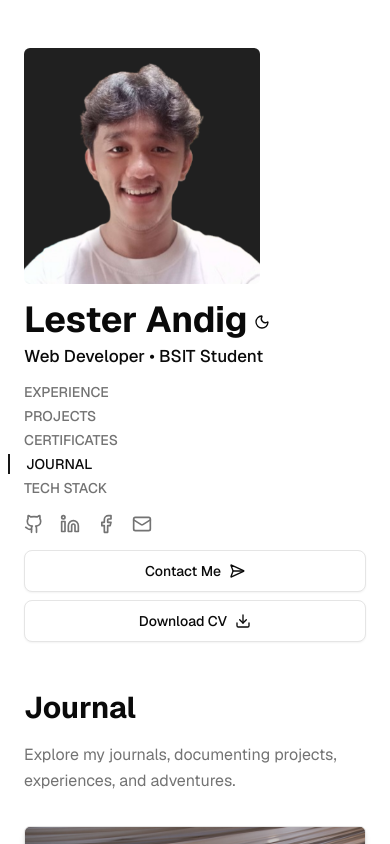
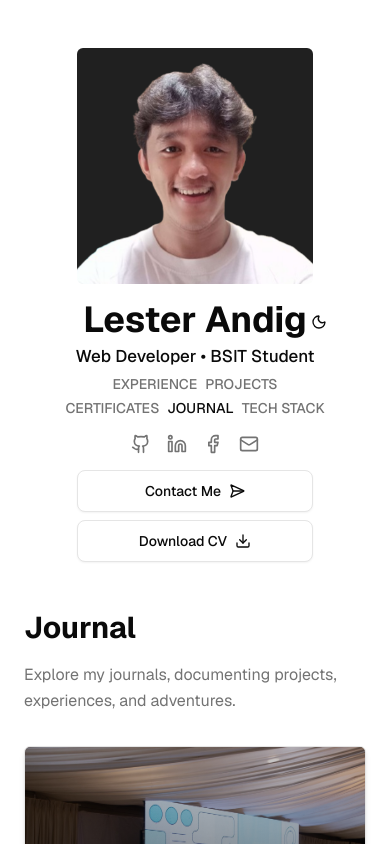
Before and after one commit to RANDAAAALL/v4-portfolio, a Next.js app: page /journal in a window 390 px wide. Shown: the top 844 px of the page. Built offline with nearby package versions, Linux system fonts and the light colour scheme.

Commit message:
refactor: added new dependency, replace old cv and enhanced mobile and desktop ui responsiveness.

```diff
--- a/package.json
+++ b/package.json
@@ -81,6 +81,7 @@
     "@types/node": "^20",
     "@types/react": "19.2.7",
     "@types/react-dom": "19.2.3",
+    "baseline-browser-mapping": "^2.9.19",
     "eslint": "^9",
     "eslint-config-next": "16.0.8",
     "tailwindcss": "^4",
--- a/src/app/certificates/page.tsx
+++ b/src/app/certificates/page.tsx
@@ -24,28 +24,28 @@ export default function Certificates() {
           {/* Left Sidebar */}
           <div className="lg:col-span-4 space-y-4">
             <ImagePreviewContent />
-            <div className="mb-3">
-              <div className="flex items-start justify-between">
+            <div className="mb-1 md:mb-3">
+              <div className="flex items-center justify-center md:items-start md:justify-between">
                 <div>
                   <h1 className="text-4xl font-bold text-foreground mb-1 relative">
                     Lester Andig
                     <ThemeToggle
-                      style="absolute top-3.5 -right-5.5"
+                      style="absolute top-3.5 -right-5"
                       iconStyle="h-4 w-4"
                     />
                   </h1>
                 </div>
               </div>
-              <p className="text-[17px] font-medium text-foreground ">
+              <p className="text-[17px] text-center md:text-start font-medium text-foreground ">
                 Web Developer<span> • </span>BSIT Student
               </p>
             </div>
 
             <Navigation />
             <SocialLinks />
-            <div className="flex flex-col space-y-2 w-auto sm:w-53">
+            <div className="flex items-center flex-col space-y-2 md:items-start">
               <ContactForm>
-                <Button variant="outline" className="py-5 cursor-default">
+                <Button variant="outline" className="w-59 md:w-53 py-5 cursor-default">
                   Contact Me
                   <SendHorizonalIcon className="h-4 w-4" />
                 </Button>
--- a/src/app/journal/page.tsx
+++ b/src/app/journal/page.tsx
@@ -35,28 +35,28 @@ export default function JournalPage() {
           {/* Left Sidebar */}
           <div className="lg:col-span-4 space-y-4">
             <ImagePreviewContent />
-            <div className="mb-3">
-              <div className="flex items-start justify-between">
+            <div className="mb-1 md:mb-3">
+              <div className="flex items-center justify-center md:items-start md:justify-between">
                 <div>
                   <h1 className="text-4xl font-bold text-foreground mb-1 relative">
                     Lester Andig
                     <ThemeToggle
-                      style="absolute top-3.5 -right-5.5"
+                      style="absolute top-3.5 -right-5"
                       iconStyle="h-4 w-4"
                     />
                   </h1>
                 </div>
               </div>
-              <p className="text-[17px] font-medium text-foreground ">
+              <p className="text-[17px] text-center md:text-start font-medium text-foreground ">
                 Web Developer<span> • </span>BSIT Student
               </p>
             </div>
 
             <Navigation />
             <SocialLinks />
-            <div className="flex flex-col space-y-2 w-auto sm:w-53">
+            <div className="flex items-center flex-col space-y-2 md:items-start">
               <ContactForm>
-                <Button variant="outline" className="py-5 cursor-default">
+                <Button variant="outline" className="w-59 md:w-53 py-5 cursor-default">
                   Contact Me
                   <SendHorizonalIcon className="h-4 w-4" />
                 </Button>
--- a/src/app/page.tsx
+++ b/src/app/page.tsx
@@ -18,28 +18,28 @@ export default function ExperiencePage() {
           {/* Left Sidebar */}
           <div className="lg:col-span-4 space-y-4">
             <ImagePreviewContent />
-            <div className="mb-3">
-              <div className="flex items-start justify-between">
+            <div className="mb-1 md:mb-3">
+              <div className="flex items-center justify-center md:items-start md:justify-between">
                 <div>
                   <h1 className="text-4xl font-bold text-foreground mb-1 relative">
                     Lester Andig
                     <ThemeToggle
-                      style="absolute top-3.5 -right-5.5"
+                      style="absolute top-3.5 -right-5"
                       iconStyle="h-4 w-4"
                     />
                   </h1>
                 </div>
               </div>
-              <p className="text-[17px] font-medium text-foreground ">
+              <p className="text-[17px] text-center md:text-start font-medium text-foreground ">
                 Web Developer<span> • </span>BSIT Student
               </p>
             </div>
 
             <Navigation />
             <SocialLinks />
-            <div className="flex flex-col space-y-2 w-auto sm:w-53">
+            <div className="flex items-center flex-col space-y-2 md:items-start">
               <ContactForm>
-                <Button variant="outline" className="py-5 cursor-default">
+                <Button variant="outline" className="w-59 md:w-53 py-5 cursor-default">
                   Contact Me
                   <SendHorizonalIcon className="h-4 w-4" />
                 </Button>
--- a/src/app/projects/page.tsx
+++ b/src/app/projects/page.tsx
@@ -31,28 +31,28 @@ export default function ProjectsPage() {
           {/* Left Sidebar */}
           <div className="lg:col-span-4 space-y-4">
             <ImagePreviewContent />
-            <div className="mb-3">
-              <div className="flex items-start justify-between">
+            <div className="mb-1 md:mb-3">
+              <div className="flex items-center justify-center md:items-start md:justify-between">
                 <div>
                   <h1 className="text-4xl font-bold text-foreground mb-1 relative">
                     Lester Andig
                     <ThemeToggle
-                      style="absolute top-3.5 -right-5.5"
+                      style="absolute top-3.5 -right-5"
                       iconStyle="h-4 w-4"
                     />
                   </h1>
                 </div>
               </div>
-              <p className="text-[17px] font-medium text-foreground ">
+              <p className="text-[17px] text-center md:text-start font-medium text-foreground ">
                 Web Developer<span> • </span>BSIT Student
               </p>
             </div>
 
             <Navigation />
             <SocialLinks />
-            <div className="flex flex-col space-y-2 w-auto sm:w-53">
+            <div className="flex items-center flex-col space-y-2 md:items-start">
               <ContactForm>
-                <Button variant="outline" className="py-5 cursor-default">
+                <Button variant="outline" className="w-59 md:w-53 py-5 cursor-default">
                   Contact Me
                   <SendHorizonalIcon className="h-4 w-4" />
                 </Button>
--- a/src/app/tech-stack/page.tsx
+++ b/src/app/tech-stack/page.tsx
@@ -18,28 +18,28 @@ export default function TechStackPage() {
           {/* Left Sidebar */}
           <div className="lg:col-span-4 space-y-4">
             <ImagePreviewContent />
-            <div className="mb-3">
-              <div className="flex items-start justify-between">
+            <div className="mb-1 md:mb-3">
+              <div className="flex items-center justify-center md:items-start md:justify-between">
                 <div>
                   <h1 className="text-4xl font-bold text-foreground mb-1 relative">
                     Lester Andig
                     <ThemeToggle
-                      style="absolute top-3.5 -right-5.5"
+                      style="absolute top-3.5 -right-5"
                       iconStyle="h-4 w-4"
                     />
                   </h1>
                 </div>
               </div>
-              <p className="text-[17px] font-medium text-foreground ">
+              <p className="text-[17px] text-center md:text-start font-medium text-foreground ">
                 Web Developer<span> • </span>BSIT Student
               </p>
             </div>
 
             <Navigation />
             <SocialLinks />
-            <div className="flex flex-col space-y-2 w-auto sm:w-53">
+            <div className="flex items-center flex-col space-y-2 md:items-start">
               <ContactForm>
-                <Button variant="outline" className="py-5 cursor-default">
+                <Button variant="outline" className="w-59 md:w-53 py-5 cursor-default">
                   Contact Me
                   <SendHorizonalIcon className="h-4 w-4" />
                 </Button>
--- a/src/components/ui/download-button/download-cv-button.tsx
+++ b/src/components/ui/download-button/download-cv-button.tsx
@@ -17,7 +17,7 @@ export default function DownloadCVButton() {
     <Button
       variant="outline"
       onClick={handleDownload}
-      className="py-5"
+      className="py-5 w-59 md:w-53 "
       >
       Download CV
       <DownloadIcon className="w-4 h-4"/>
--- a/src/components/ui/image-preview.tsx
+++ b/src/components/ui/image-preview.tsx
@@ -12,7 +12,7 @@ export default function ImagePreviewContent() {
   if (!mounted) return null;
 
   return (
-    <div className="">
+    <div className="flex items-center justify-center md:items-start md:justify-start">
       <div className="relative w-59 h-59 group">
         {/* default image (light theme, hides on hover or dark mode) */}
         <Image
--- a/src/components/ui/navigation/navigation.tsx
+++ b/src/components/ui/navigation/navigation.tsx
@@ -8,22 +8,47 @@ import { navigation } from "@/lib/values/navigation"
 export function Navigation() {
   const pathname = usePathname()
 
+  // mobile screen: split first 2 and rest
+  const topItems = navigation.slice(0, 2)
+  const bottomItems = navigation.slice(2)
+
   return (
-    <nav className="flex flex-col space-y-1">
-      {navigation.map((item) => (
+    <nav className="space-y-1 md:space-y-0">
+      {/* top row */}
+      <div className="flex justify-center md:justify-start  md:ml-0 space-x-2 md:flex-col md:space-y-1">
+        {topItems.map((item) => (
           <Link
             key={item.name}
             href={item.href}
             className={cn(
               "flex items-center text-sm font-medium transition-colors hover:text-primary",
               pathname === item.href
-              ? "text-foreground border-l-2 border-primary pl-4 -ml-4"
-              : "text-muted-foreground pl-0",
+                ? `text-foreground md:border-l-2 border-primary md:pl-4 md:-ml-4`
+                : "text-muted-foreground pl-0"
             )}
           >
             {item.name.toUpperCase()}
           </Link>
         ))}
+      </div>
+
+      {/* bottom row */}
+      <div className="flex justify-center md:justify-start space-x-2 md:flex-col md:space-y-1">
+        {bottomItems.map((item) => (
+          <Link
+            key={item.name}
+            href={item.href}
+            className={cn(
+              "flex items-center text-sm font-medium transition-colors hover:text-primary",
+              pathname === item.href
+              ? `text-foreground md:border-l-2 border-primary md:pl-4 md:-ml-4`
+                : "text-muted-foreground pl-0"
+            )}
+          >
+            {item.name.toUpperCase()}
+          </Link>
+        ))}
+      </div>
     </nav>
   )
 }
--- a/src/components/ui/socials/social-links.tsx
+++ b/src/components/ui/socials/social-links.tsx
@@ -4,7 +4,7 @@ import { socialLinks } from "@/lib/values/socials";
 
 export function SocialLinks() {
   return (
-    <div className="flex space-x-4 items-center">
+    <div className="flex space-x-4 items-center justify-center md:justify-start">
       {socialLinks.map((link) => {
         const Icon = link.icon;
         return (
```
Also changed, not shown: 2 other files (tests, documents, lock files or other folders). Lines whose indentation alone changed are shown as unchanged.
